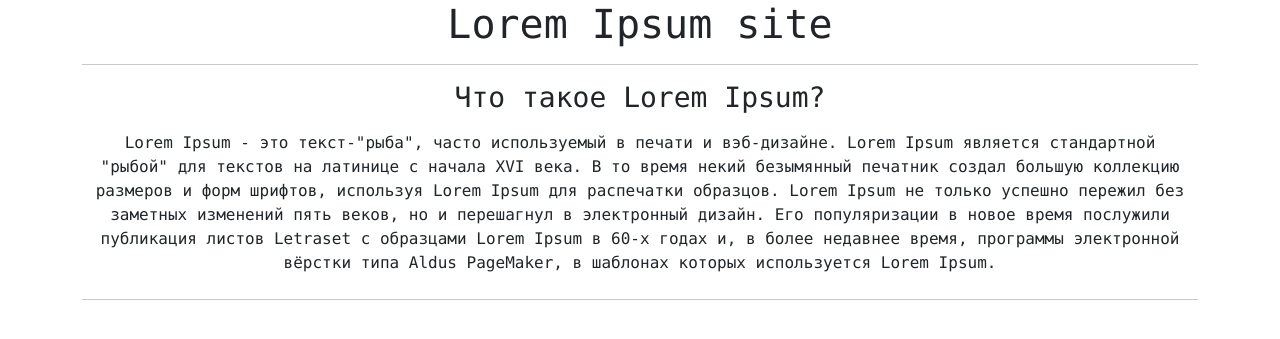
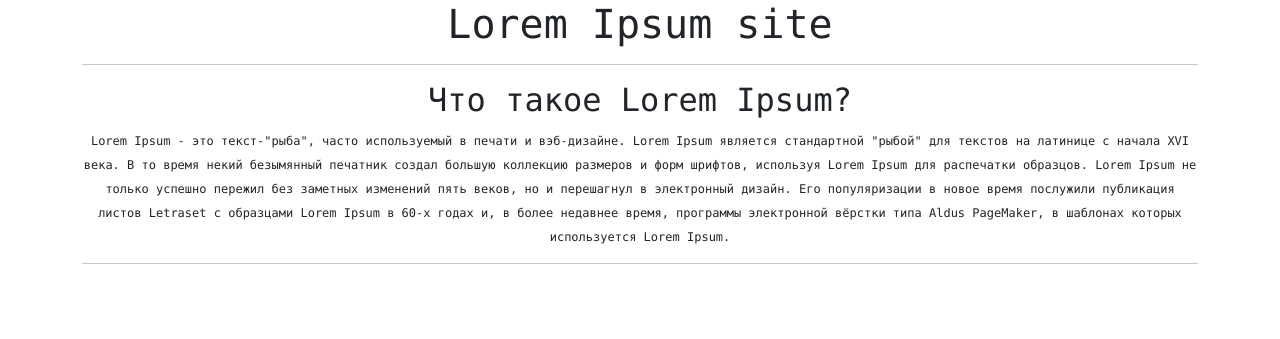
Before and after one commit to Kopachinskaya/SKF_HT, a Django app: template Django/HW-03/templates/flatpages/admin_page.html in a window 1280 px wide. Shown: the part 56-395 px from the top of the page. Run offline with Django 5.2, Linux system fonts and the light colour scheme; the template is opened without the code that fills it: values that come from a table or form of the project are taken from there, others are empty; data comes from the database, SQL or seed files in the repository; some libraries are stand-ins or nearby versions.

Commit message:
Update admin_page.html

```diff
--- a/Django/HW-03/templates/flatpages/admin_page.html
+++ b/Django/HW-03/templates/flatpages/admin_page.html
@@ -6,11 +6,11 @@
 
 
 {% block content %}
-    <h1 class="font-monospace">{{ flatpage.title }}</h1>
+    <h1 class="font-monospace"> {{ flatpage.title }}</h1>
     <hr>
-    <h3 class="font-monospace">Что такое Lorem Ipsum?</h3>
-<p class="font-monospace p-sm-2">
-{{ flatpage.content }}
+    <h2 class="font-monospace">Что такое Lorem Ipsum?</h2>
+<p>
+<text class="font-monospace" style="font-size:0.75rem">{{ flatpage.content }}</text>
 </p>
 <hr>
 {% endblock content %}
```
